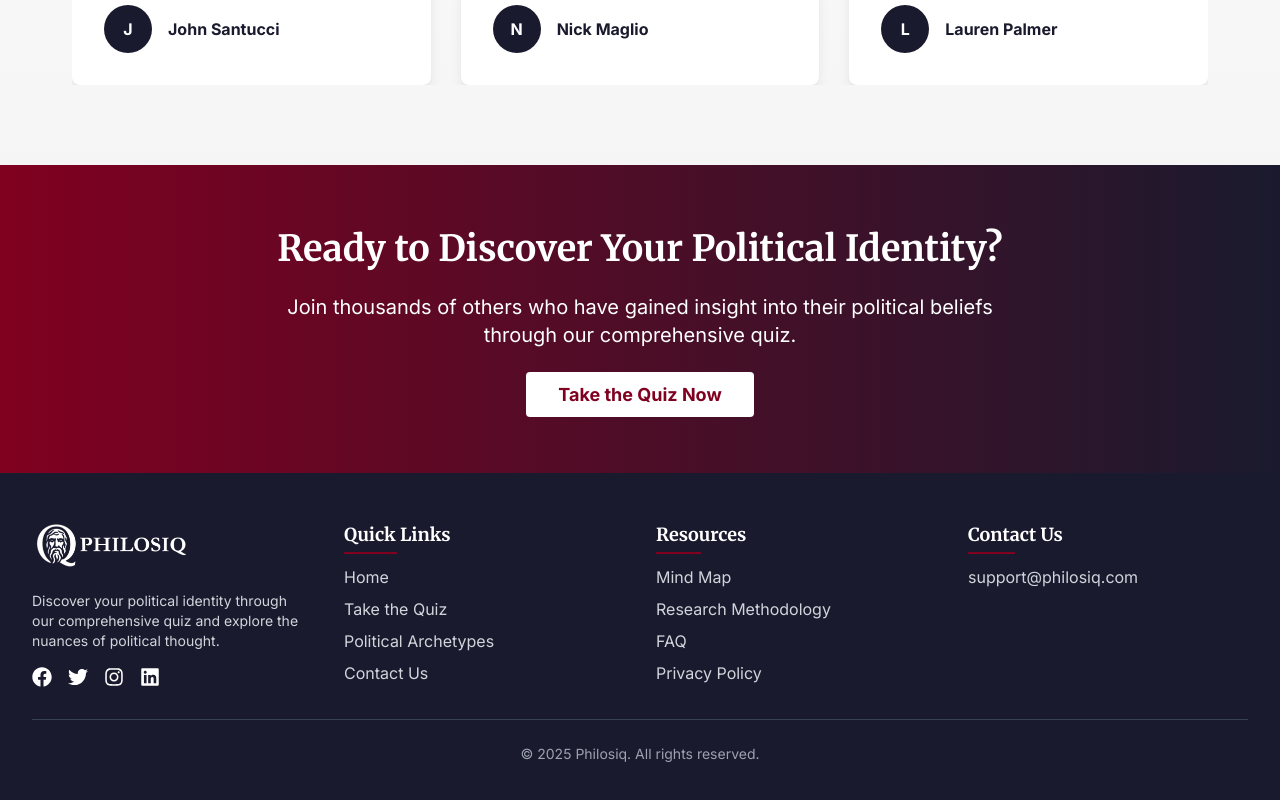
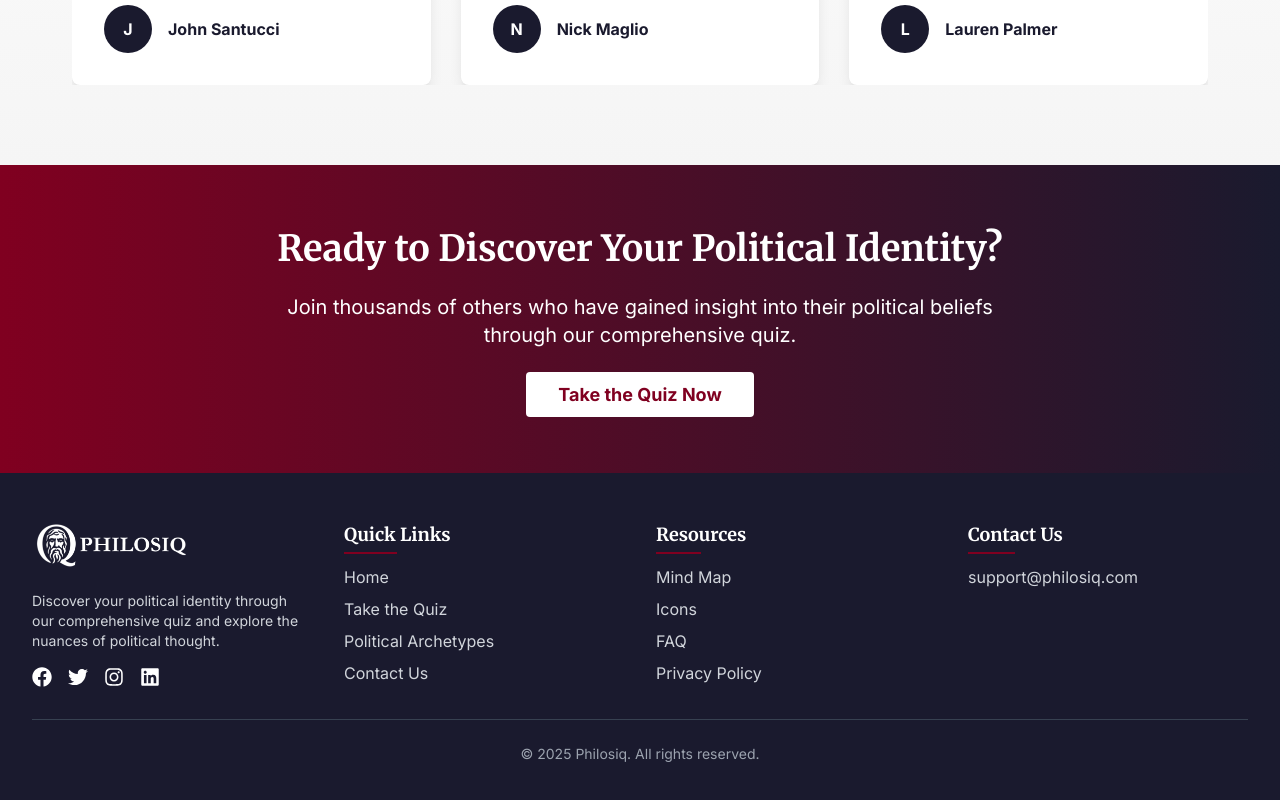
Before and after one commit to uzair-shakeel/philosiq, a Next.js app: page / in a window 1280 px wide. Shown: the part 4451-5251 px from the top of the page. Built offline with nearby package versions, Linux system fonts and the light colour scheme; no server answers.

Commit message:
Update Footer links for Icons and FAQ

```diff
--- a/src/components/Footer.jsx
+++ b/src/components/Footer.jsx
@@ -108,12 +108,12 @@ const Footer = () => {
                   href="#"
                   className="text-gray-300 hover:text-white transition-colors duration-300 hover:translate-x-1 inline-block"
                 >
-                  Research Methodology
+                  Icons
                 </Link>
               </li>
               <li>
                 <Link
-                  href="#"
+                  href="/icons"
                   className="text-gray-300 hover:text-white transition-colors duration-300 hover:translate-x-1 inline-block"
                 >
                   FAQ
```
